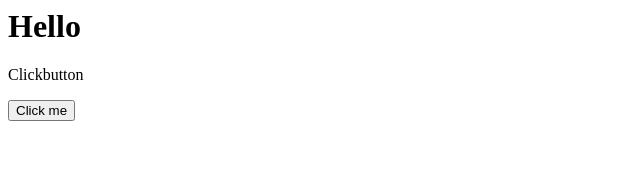
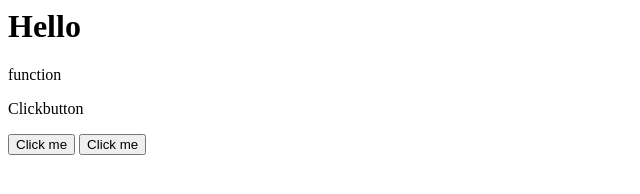
Before and after one commit to llawrence729/aboutme.github.io, a plain HTML site: page index.html in a window 1280 px wide. Shown: the whole page, without its empty margins (0-640 px from the left). Drawn offline with Linux system fonts and the light colour scheme.

Commit message:
Update index.html

```diff
--- a/index.html
+++ b/index.html
@@ -1,8 +1,10 @@
 <html>
 <body>
 <h1>Hello</h1>
+function
 <p>Clickbutton</p></body>
-<button onclick="myFunction(textSize(30);
+<button onclick="myFunction(
+  textSize(30);
 text("Buckshot roullete", 100, 50);
 ellipse(200, 200, 200, 200);
 var hp =3 ;
@@ -60,3 +62,4 @@ if (hp==0) {prompt("you dead");
 
 }
 )">Click me</button>
+  <button onclick="myFunction(prompt("hi")">Click me</button>
```
